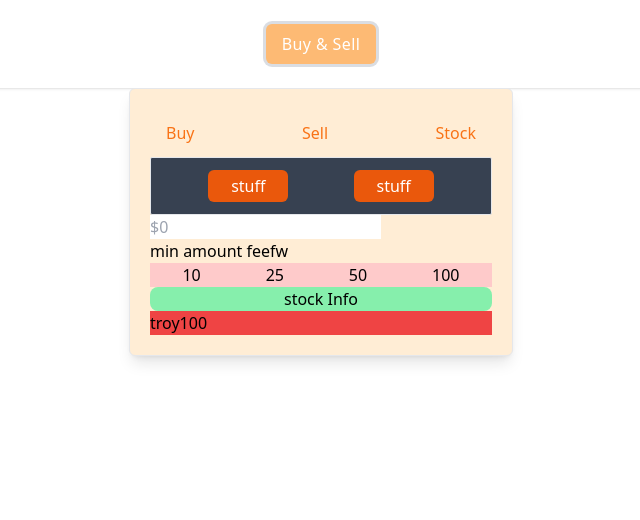
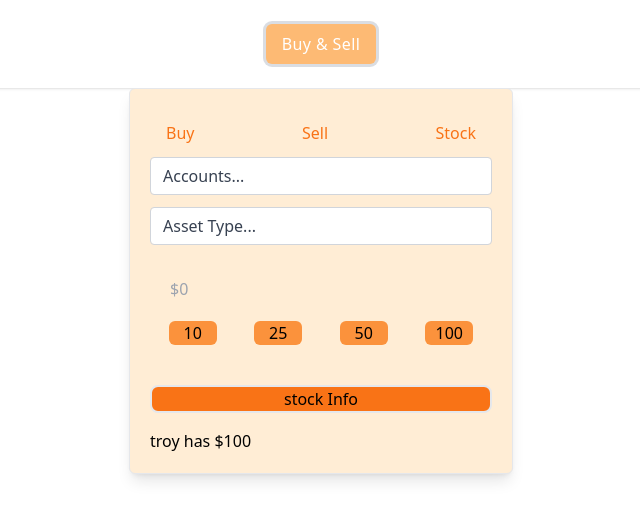
Before and after one commit to TroyD9241/qbase-modal, a React (Create React App) app: page / in a window 1280 px wide. Both pictures are taken after a click on the button "Buy & Sell". Shown: the top 520 px of the page, without its empty margins (319-959 px from the left). Built offline with nearby package versions, Linux system fonts and the light colour scheme.

Commit message:
finished early state, needs improvment

```diff
--- a/src/ModalComponents/BuyComponent.jsx
+++ b/src/ModalComponents/BuyComponent.jsx
@@ -1,22 +1,18 @@
-import { useState } from "react";
-import { InfoCard } from "../InfoCard/InfoCard";
+import { useState, useEffect } from "react";
 
-const accounts = [
+const userInfo = [
   {
+    id: 1,
     name: "troy",
+    amount: 100,
   },
-
   {
+    id: 2,
     name: "demo",
+    amount: 200,
   },
 ];
 
-const balance = [
-  {
-    name: "troy",
-    amount: 100,
-  },
-];
 const assetList = [
   {
     name: "Stock",
@@ -26,45 +22,87 @@ const assetList = [
   },
 ];
 
-const stockInfo = [
-  {
-    ticker: "AAPL",
-    price: "200.22",
-    trend: "+2.3%",
-  },
-  {
-    ticker: "GGL",
-    price: "300",
-    trend: "+3.4%",
-  },
-];
-
 export const BuyComponent = ({ activeAsset }) => {
+  const [account, setAccount] = useState(userInfo[0]);
   const [inputAmount, setInputAmount] = useState(0);
-  const [openMenu, setOpenMenu] = useState(false);
   const [showDropDown, setShowDropDown] = useState(false);
 
-  const toggle = () => {
-    setOpenMenu(!openMenu);
-  };
+  useEffect(() => {
+    // let userObject = userInfo.find((user) => account === user.id);
+  });
+
+  // const findUser = (userArray, account) => {
+  //   const userObject = userArray.find((user) => account === user.id);
+  //   setAccount(userObject);
+  //   return;
+  // };
 
   const toggleDropDown = () => {
     setShowDropDown(!showDropDown);
   };
+
   return (
-    <div id="account-buttons" className="">
-      <div class="flex items-center p-1.5 w-full overflow-hidden bg-gray-700 border rounded-sm">
-        <div class="flex items-center p-1.5 w-full overflow-hidden rounded-lg dark:bg-orange-100 flex justify-evenly ">
-          <button class="w-20 py-1 mr-5 text-white transition-colors duration-200 transform bg-orange-600 rounded-md focus:outline-none  hover:bg-blue-500 focus:bg-blue-500 focus:ring focus:ring-blue-300 focus:ring-opacity-40">
-            stuff
-          </button>
-          <button class="w-20 px-4 py-1 text-white transition-colors duration-200 transform bg-orange-600 rounded-md focus:outline-none hover:bg-blue-500 focus:bg-blue-500 focus:ring focus:ring-blue-300 focus:ring-opacity-40">
-            stuff
-          </button>
+    <div id="buy-comp-container" className="">
+      <div id="account-selector" className="flex justify-center">
+        <div class="mb-3 xl:w-96">
+          <select
+            onChange={(event) => setAccount(event.target.value)}
+            type="select"
+            class="form-select appearance-none
+      block
+      w-full
+      px-3
+      py-1.5
+      text-base
+      font-normal
+      text-gray-700
+      bg-white bg-clip-padding bg-no-repeat
+      border border-solid border-gray-300
+      rounded
+      transition
+      ease-in-out
+      m-0
+      focus:text-gray-700 focus:bg-white focus:border-blue-600 focus:outline-none"
+            aria-label="Default select example"
+          >
+            <option selected>Accounts...</option>
+            {Object.values(userInfo).map((user, index) => {
+              return <option value={user.id}>{user.name}</option>;
+            })}
+          </select>
         </div>
       </div>
-      <div id="input-amount">
+      <div id="account-selector" className="flex justify-center">
+        <div class="mb-3 xl:w-96">
+          <select
+            onSelect={(event) => setAccount(event.target.value)}
+            class="form-select appearance-none
+      block
+      w-full
+      px-3
+      py-1.5
+      text-base
+      font-normal
+      text-gray-700
+      bg-white bg-clip-padding bg-no-repeat
+      border border-solid border-gray-300
+      rounded
+      transition
+      ease-in-out
+      m-0
+      focus:text-gray-700 focus:bg-white focus:border-blue-600 focus:outline-none"
+            aria-label="Default select example"
+          >
+            <option selected>Asset Type...</option>
+            {Object.values(assetList).map((account) => {
+              return <option value={assetList.name}>{account.name}</option>;
+            })}
+          </select>
+        </div>
+      </div>
+      <div id="input-amount " className="flex">
         <input
+          className="bg-transparent border-dashed w-full p-5"
           placeholder="$0"
           type="number"
           onChange={(event) => setInputAmount(event.target.value)}
@@ -72,18 +110,20 @@ export const BuyComponent = ({ activeAsset }) => {
       </div>
 
       <div id="limitations">
-        <p>min amount feefw</p>
-        <div id="button-container" className="bg-red-200 flex justify-around">
-          <button>10</button>
-          <button>25</button>
-          <button>50</button>
-          <button>100</button>
+        <div
+          id="button-container"
+          className="bg-orange-100 flex justify-around"
+        >
+          <button class="bg-orange-400 rounded-md w-12">10</button>
+          <button class="bg-orange-400 rounded-md w-12">25</button>
+          <button class="bg-orange-400 rounded-md w-12">50</button>
+          <button class="bg-orange-400 rounded-md w-12">100</button>
         </div>
       </div>
 
       <button
         id="stock-info"
-        className="bg-green-300 rounded-lg w-full"
+        className="bg-orange-500 rounded-lg w-full border-2 mt-10 "
         onClick={() => toggleDropDown()}
       >
         stock Info
@@ -92,16 +132,18 @@ export const BuyComponent = ({ activeAsset }) => {
       {showDropDown ? (
         <>
           <div>
-            <p>{activeAsset.name}</p>
-            <p>{}</p>
-            <p>{stockInfo[0].trend}</p>
+            <p>Ticker: {activeAsset?.ticker}</p>
+            <p>Current Price: {activeAsset?.price}</p>
+            <p>Trend: {activeAsset?.trend}</p>
           </div>
         </>
       ) : null}
 
-      <div id="footer" className="bg-red-500 flex items-center">
-        <p> {balance[0].name} </p>
-        <p>{balance[0].amount}</p>
+      <div id="footer" className="bg-orange-100 mt-4 flex items-center">
+        <p>
+          {account?.name} has ${account?.amount}
+        </p>
+        <p></p>
       </div>
     </div>
   );
--- a/src/ModalComponents/SearchComponent.jsx
+++ b/src/ModalComponents/SearchComponent.jsx
@@ -1,14 +1,18 @@
 import { useState, useEffect } from "react";
 import { StockCard } from "../StockCard/StockCard";
 
-const stockTicker = [
+const stockInfo = [
   {
-    name: "GGGL",
-    logo: "https://blog.hubspot.com/hubfs/image8-2.jpg",
+    ticker: "AAPL",
+    price: "200.22",
+    trend: "+2.3%",
+    logo: "https://s3-symbol-logo.tradingview.com/amazon--600.png",
   },
   {
-    name: "AMZ",
-    logo: "http://media.corporate-ir.net/media_files/IROL/17/176060/Oct18/Amazon%20logo.PNG",
+    ticker: "GGL",
+    price: "300",
+    trend: "+3.4%",
+    logo: "https://thumbs.dreamstime.com/z/google-logo-white-background-vector-format-available-google-logo-124289805.jpg",
   },
 ];
 
@@ -23,12 +27,12 @@ export const SearchComponent = ({ searchText, onChange, onClick }) => {
           onChange={onChange}
         ></input>
       </div>
-      {stockTicker
+      {stockInfo
         .filter((stock) => {
           if (searchText === "") {
             return stock;
           } else if (
-            stock?.name
+            stock?.ticker
               .toString()
               .toLowerCase()
               .includes(searchText?.toLowerCase())
--- a/src/ModalComponents/SellComponent.jsx
+++ b/src/ModalComponents/SellComponent.jsx
@@ -1,42 +1,119 @@
 import { useState } from "react";
+import { InfoCard } from "../InfoCard/InfoCard";
 
-export const SellComponent = () => {
+const userInfo = [
+  {
+    name: "troy",
+    amount: 100,
+  },
+  {
+    name: "demo",
+    amount: 200,
+  },
+];
+
+const assetList = [
+  {
+    name: "Stock",
+  },
+  {
+    name: "Crypto",
+  },
+];
+
+export const SellComponent = ({ activeAsset }) => {
+  const [account, setAccount] = useState(userInfo[0]);
   const [inputAmount, setInputAmount] = useState(0);
-  const [openMenu, setOpenMenu] = useState(false);
-  const [show, setShow] = useState(false);
+  const [showDropDown, setShowDropDown] = useState(false);
 
-  const toggle = () => {
-    setOpenMenu(!openMenu);
+  const toggleDropDown = () => {
+    setShowDropDown(!showDropDown);
   };
+
   return (
-    <div id="account-buttons">
-      <div class="flex items-center p-1.5 w-full overflow-hidden rounded-lg dark:bg-orange-100 flex justify-evenly ">
-        <button class="w-20 py-1 mr-5 text-white transition-colors duration-200 transform bg-orange-600 rounded-md focus:outline-none  hover:bg-blue-500 focus:bg-blue-500 focus:ring focus:ring-blue-300 focus:ring-opacity-40">
-          stuff
-        </button>
-        <button class="w-20 px-4 py-1 text-white transition-colors duration-200 transform bg-orange-600 rounded-md focus:outline-none hover:bg-blue-500 focus:bg-blue-500 focus:ring focus:ring-blue-300 focus:ring-opacity-40">
-          stuff
-        </button>
+    <div id="buy-comp-container" className="">
+      <div id="account-selector" className="flex justify-center">
+        <div class="mb-3 xl:w-96">
+          <select
+            onChange={(event) => setAccount(event.target.value)}
+            type="select"
+            class="form-select appearance-none
+      block
+      w-full
+      px-3
+      py-1.5
+      text-base
+      font-normal
+      text-gray-700
+      bg-white bg-clip-padding bg-no-repeat
+      border border-solid border-gray-300
+      rounded
+      transition
+      ease-in-out
+      m-0
+      focus:text-gray-700 focus:bg-white focus:border-blue-600 focus:outline-none"
+            aria-label="Default select example"
+          >
+            <option selected>Accounts...</option>
+            {Object.values(userInfo).map((user, index) => {
+              return <option value={user.index}>{user.name}</option>;
+            })}
+          </select>
+        </div>
+      </div>
+      <div id="account-selector" className="flex justify-center">
+        <div class="mb-3 xl:w-96">
+          <select
+            class="form-select appearance-none
+      block
+      w-full
+      px-3
+      py-1.5
+      text-base
+      font-normal
+      text-gray-700
+      bg-white bg-clip-padding bg-no-repeat
+      border border-solid border-gray-300
+      rounded
+      transition
+      ease-in-out
+      m-0
+      focus:text-gray-700 focus:bg-white focus:border-blue-600 focus:outline-none"
+            aria-label="Default select example"
+          >
+            <option selected>Asset Type...</option>
+            {Object.values(assetList).map((account) => {
+              return <option value={assetList.name}>{account.name}</option>;
+            })}
+          </select>
+        </div>
+      </div>
+      <div id="input-amount">
+        <input
+          className="bg-transparent border-dashed w-full p-5"
+          placeholder="$0"
+          type="number"
+          onSelect={(event) => setAccount(event.target.value)}
+        ></input>
       </div>
 
-      <div id="input-amount" className="flex justify-center  bg-green-400 ">
-        <input className="" type="number" placeholder="$0"></input>
-      </div>
-
-      <div id="limitations" className="bg-green-600 flex justify-center">
-        <p>min amount feefw</p>
-        <div id="button-container" className="">
-          <button>10</button>
-          <button>25</button>
-          <button>50</button>
-          <button>100</button>
+      <div id="limitations">
+        <div
+          id="button-container"
+          className="bg-orange-100 flex justify-around"
+        >
+          <button class="bg-orange-400 rounded-md w-12">10</button>
+          <button class="bg-orange-400 rounded-md w-12">25</button>
+          <button class="bg-orange-400 rounded-md w-12">50</button>
+          <button class="bg-orange-400 rounded-md w-12">100</button>
         </div>
       </div>
 
-      <div id="stock-info">Stock dropdown</div>
-
-      <div id="footer" className="bg-red-500">
-        <p>hi</p>
+      <div id="footer" className="bg-orange-100 mt-4 flex items-center">
+        <p>
+          {account.name} has ${account.amount}
+        </p>
+        <p></p>
       </div>
     </div>
   );
--- a/src/StockCard/StockCard.jsx
+++ b/src/StockCard/StockCard.jsx
@@ -1,10 +1,8 @@
 export const StockCard = ({ stock, index }) => {
-  const { name, logo } = stock;
-
   return (
-    <div>
-      <img src={logo} alt="error" />
-      <p>{name} </p>
+    <div className="flex flex-col ">
+      <p>{stock?.ticker} </p>
+      <img src={stock?.logo} width={"100%"} alt="error" />
     </div>
   );
 };
```
